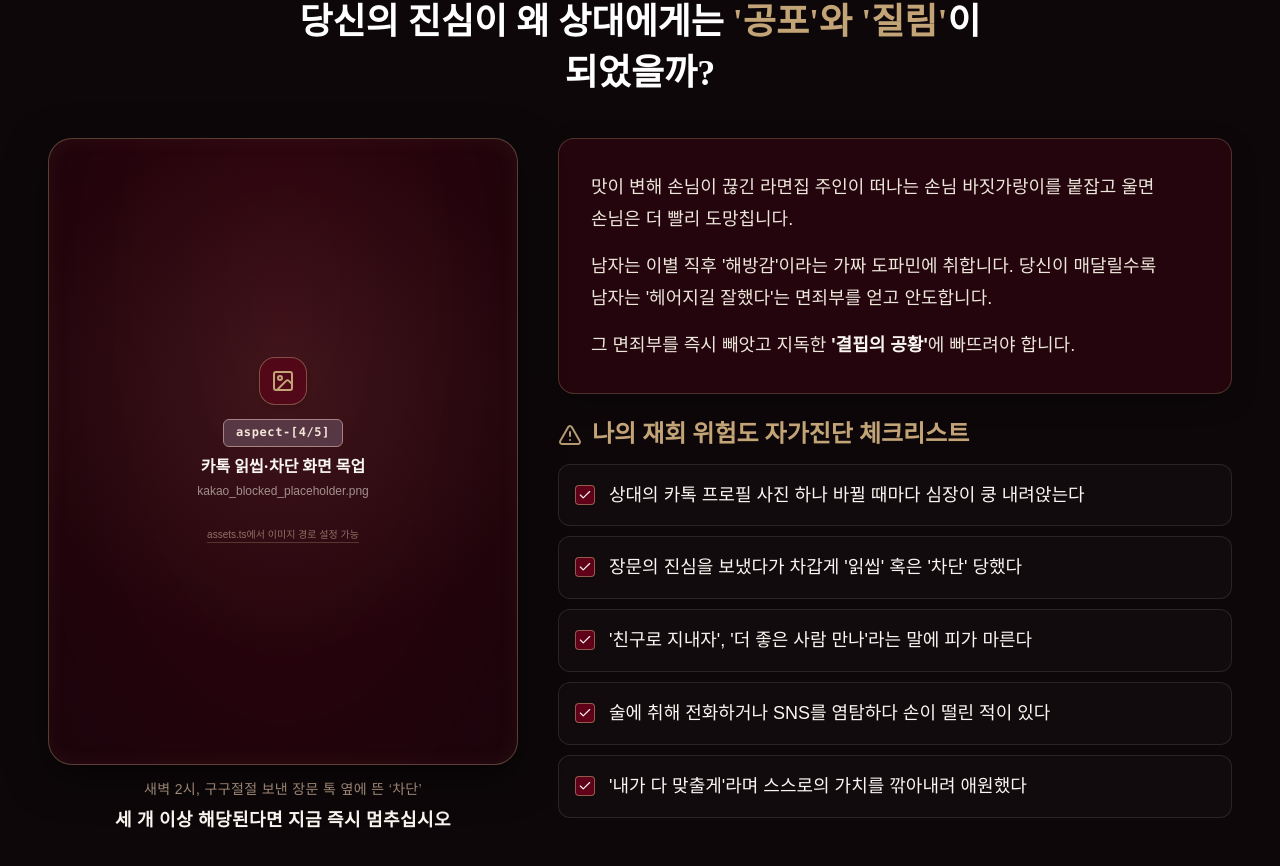
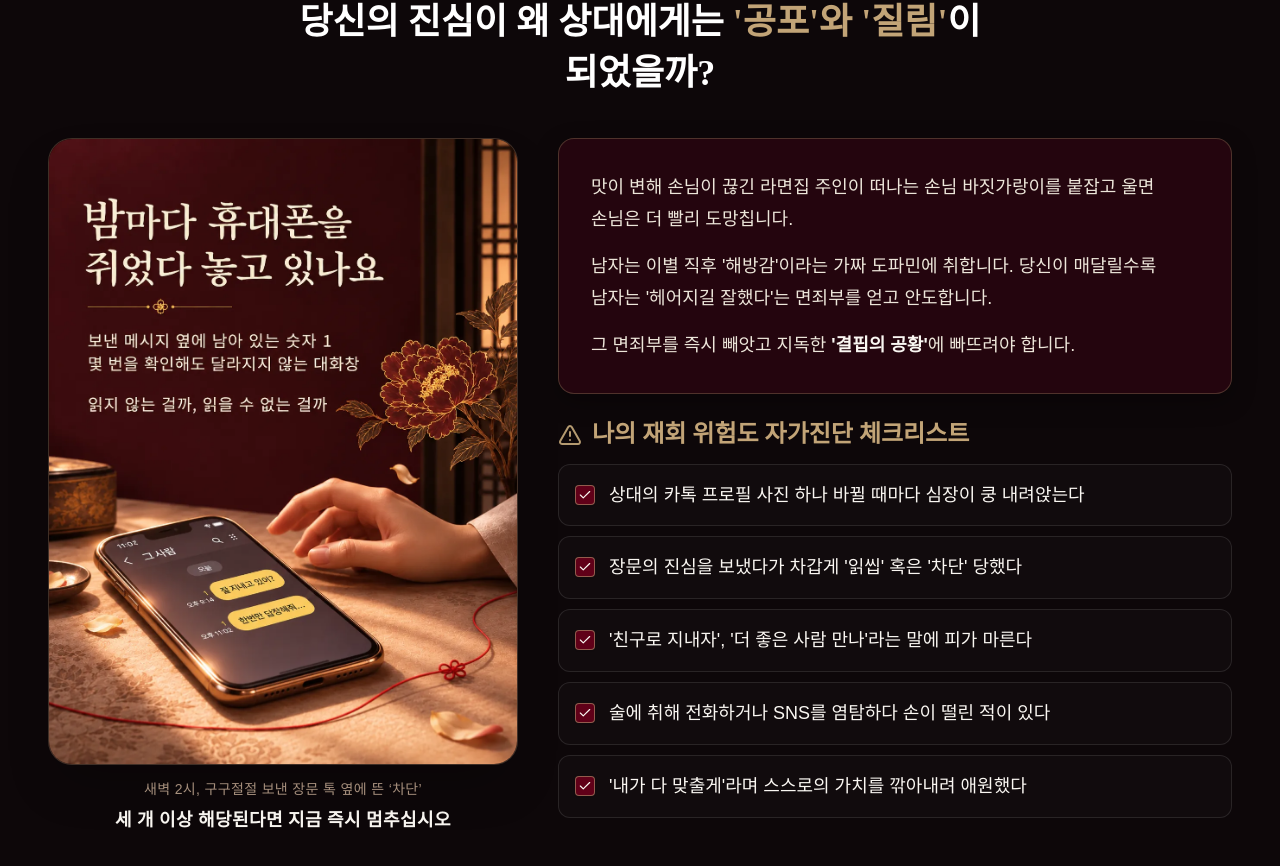
Before and after one commit to woolbo100/buzasun, a Next.js app: page /reports/reunion-secret in a window 1280 px wide. Shown: the part 1978-2844 px from the top of the page. Built offline with nearby package versions, Linux system fonts and the light colour scheme; no server answers; the database is empty.

Commit message:
feat: update pain point section left image to kakao_blocked_placeholder.webp

```diff
--- a/app/reports/reunion-secret/assets.ts
+++ b/app/reports/reunion-secret/assets.ts
@@ -29,12 +29,12 @@ export const reunionSecretAssets: Record<string, ReunionSecretAssetItem> = {
   // 2. Pain: 읽씹·차단 상황 이미지
   pain: {
     id: 'pain',
-    src: 'kakao_blocked_placeholder.png',
+    src: '/image/reunion-secret/kakao_blocked_placeholder.webp',
     alt: '카톡 읽씹/차단 화면 목업',
-    aspectRatio: 'aspect-[4/5]',
-    objectFit: 'contain',
+    aspectRatio: 'aspect-[3/4]',
+    objectFit: 'cover',
     placeholderLabel: '카톡 읽씹·차단 화면 목업',
-    description: 'kakao_blocked_placeholder.png'
+    description: 'kakao_blocked_placeholder.webp'
   },
 
   // 3. Book 1: 본편 표지
--- a/app/reports/reunion-secret/page.tsx
+++ b/app/reports/reunion-secret/page.tsx
@@ -118,7 +118,7 @@ function HybridImageSlot({
     )
   }
 
-  const isRealImage = asset.src && !asset.src.includes('placeholder')
+  const isRealImage = asset.src && (asset.src.startsWith('/') || !asset.src.includes('placeholder'))
 
   if (isRealImage) {
     return (
```
Also changed, not shown: public/image/reunion-secret/kakao_blocked_placeholder.webp (added).
